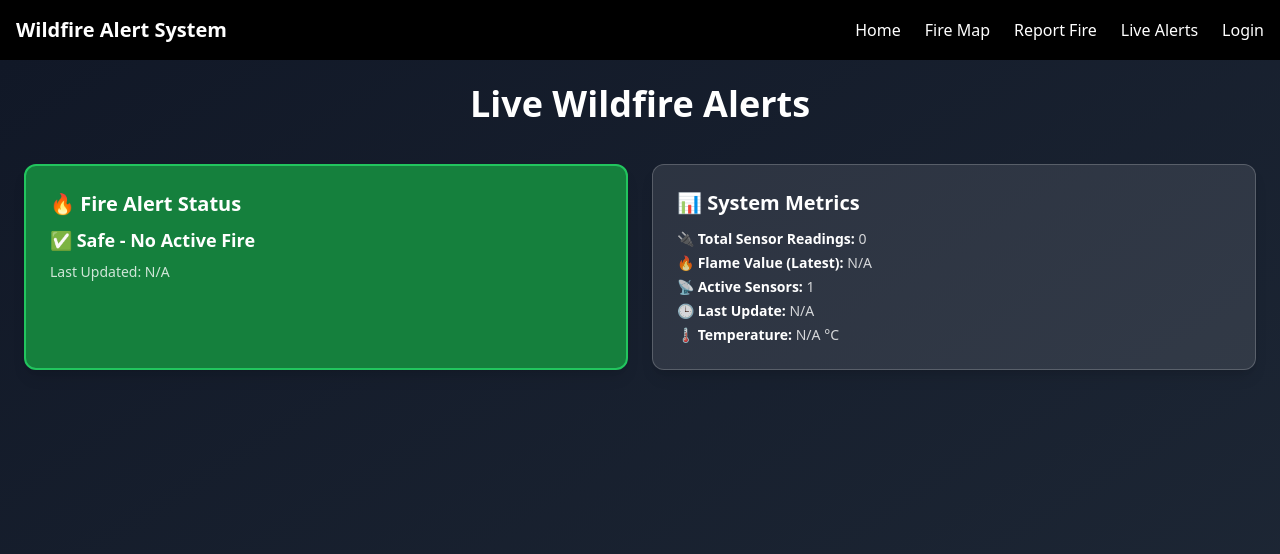
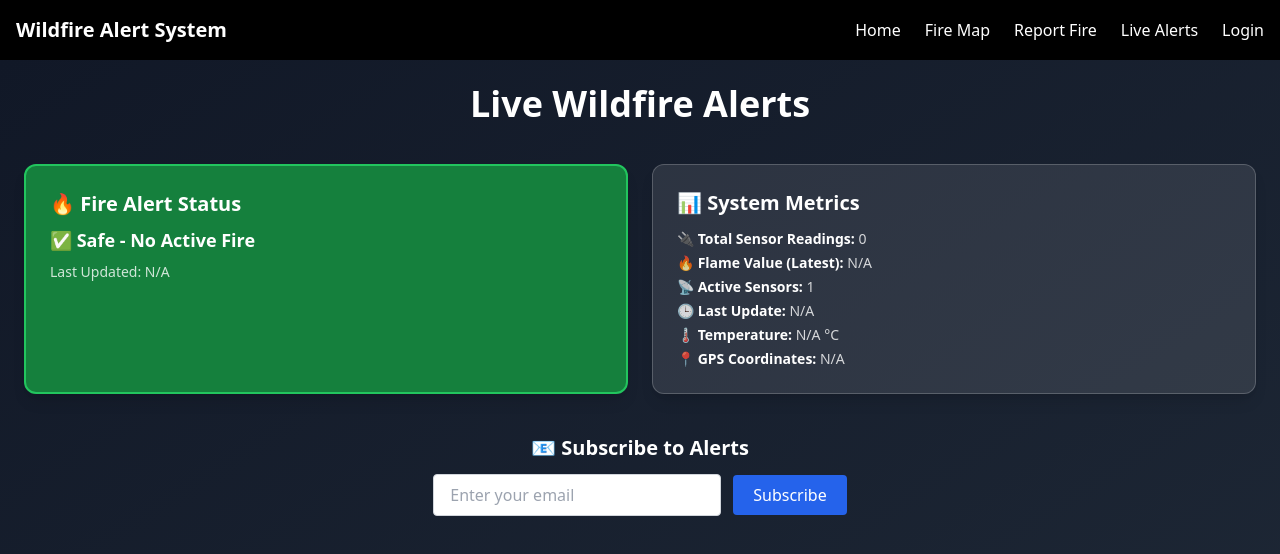
Before and after one commit to AK4007/wildfire-iot-monitoring, a React (Create React App) app in the folder wildfire-dashboard/: page /live-alerts in a window 1280 px wide. Shown: the top 554 px of the page. Built offline with nearby package versions, Linux system fonts and the light colour scheme; no server answers.

Commit message:
with SNS integration

```diff
--- a/wildfire-dashboard/package.json
+++ b/wildfire-dashboard/package.json
@@ -7,6 +7,7 @@
     "@testing-library/jest-dom": "^6.6.3",
     "@testing-library/react": "^16.3.0",
     "@testing-library/user-event": "^13.5.0",
+    "aws-sdk": "^2.1692.0",
     "framer-motion": "^12.16.0",
     "react": "^19.1.0",
     "react-dom": "^19.1.0",
--- a/wildfire-dashboard/src/pages/AdminDashboardOverview.js
+++ b/wildfire-dashboard/src/pages/AdminDashboardOverview.js
@@ -4,35 +4,30 @@ import { useAuth } from '../Context/AuthContext';
 
 const AdminDashboardOverview = () => {
   const { isLoggedIn } = useAuth();
-  const navigate = useNavigate();
-
   const [data, setData] = useState([]);
   const [latest, setLatest] = useState(null);
+  const navigate = useNavigate();
 
   const API_URL = 'http://18.189.248.234:5000/history?device_id=sensor001';
 
   useEffect(() => {
-    if (!isLoggedIn) return;
+    if (!isLoggedIn) return; // Don't fetch data if not logged in
 
     const fetchData = async () => {
       try {
         const response = await fetch(API_URL, {
           method: 'GET',
+          mode: 'cors',
           headers: {
+            'X-User-Role': 'government',
             'Content-Type': 'application/json',
-            'X-User-Role': 'government',
           },
         });
+
         const json = await response.json();
-
-        const sorted = Array.isArray(json)
-          ? json.sort((a, b) => new Date(b.timestamp) - new Date(a.timestamp))
-          : [];
-
+        const sorted = json.sort((a, b) => new Date(b.timestamp) - new Date(a.timestamp));
         setData(sorted);
-        if (sorted.length > 0) {
-          setLatest(sorted[0]);
-        }
+        if (sorted.length > 0) setLatest(sorted[0]);
       } catch (error) {
         console.error('Error fetching fire data:', error);
       }
@@ -43,7 +38,19 @@ const AdminDashboardOverview = () => {
     return () => clearInterval(interval);
   }, [isLoggedIn]);
 
+  const fireDetected = Number(latest?.flame) === 1;
+
+  // ❌ Block access if not logged in
+  if (!isLoggedIn) {
+    return (
+      <div className="text-center py-10 text-red-500 text-xl">
+        ❌ Access Denied: Please login as an admin.
+      </div>
+    );
+  }
+
   const convertToLocalTime = (utcString) => {
+    if (!utcString) return 'N/A';
     const date = new Date(utcString + 'Z');
     return date.toLocaleString('en-CA', {
       timeZone: 'America/Toronto',
@@ -57,23 +64,17 @@ const AdminDashboardOverview = () => {
     });
   };
 
-  const fireDetected = Number(latest?.flame) === 1;
-
-  if (!isLoggedIn) {
-    return (
-      <div className="text-center py-10 text-red-500 text-xl">
-        ❌ Access Denied: Please login as an admin.
-      </div>
-    );
-  }
-
+  // ✅ Render admin dashboard view
   return (
     <div className="min-h-screen bg-gradient-to-br from-gray-900 to-gray-800 text-white px-6 py-10">
       <h1 className="text-4xl font-bold mb-12 text-center">Admin Dashboard Overview</h1>
-
       <div className="grid md:grid-cols-3 gap-6">
-        {/* 🔥 Fire Alert Status */}
-        <div className={`p-6 rounded-2xl shadow-lg border-2 transition-transform transform hover:-translate-y-2 ${fireDetected ? 'bg-red-700/80 border-red-500' : 'bg-green-700/80 border-green-500'}`}>
+        {/*  Fire Alert Status */}
+        <div
+          className={`p-6 rounded-2xl shadow-lg transition-transform transform hover:-translate-y-2 border ${
+            fireDetected ? 'bg-red-700/80 border-red-500' : 'bg-green-700/80 border-green-500'
+          }`}
+        >
           <h2 className="text-xl font-semibold mb-2">🔥 Fire Alert Status</h2>
           <p className="text-lg font-bold">
             {fireDetected ? '⚠️ Fire Detected!' : '✅ Safe - No Active Fire'}
@@ -90,7 +91,7 @@ const AdminDashboardOverview = () => {
         >
           <h2 className="text-xl font-semibold mb-3">📋 View Detailed Data</h2>
           <p className="text-white/80">
-            Click to view the full table of sensor data including temperature, humidity, and GPS logs.
+            Click to view the full table of sensor data including temperature, humidity, GPS logs.
           </p>
         </div>
 
@@ -100,13 +101,14 @@ const AdminDashboardOverview = () => {
           <div className="space-y-2 text-sm text-white/80">
             <p>🔌 <span className="text-white font-semibold">Total Sensor Readings:</span> {data.length}</p>
             <p>🔥 <span className="text-white font-semibold">Flame Value (Latest):</span> {latest?.flame ?? 'N/A'}</p>
-            <p>📡 <span className="text-white font-semibold">Active Sensors:</span> 1 </p>
+            <p>📡 <span className="text-white font-semibold">Active Sensors:</span> 1 (Simulated)</p>
             <p>🕒 <span className="text-white font-semibold">Last Update:</span> {latest?.timestamp ? convertToLocalTime(latest.timestamp) : 'N/A'}</p>
-            <p>🌡️ <span className="text-white font-semibold">Avg Temperature:</span> {
-              data.length > 0
-                ? (data.reduce((acc, val) => acc + (val.temperature || 0), 0) / data.length).toFixed(1)
-                : 'N/A'
-            } °C</p>
+            <p>🌡️ <span className="text-white font-semibold">Avg Temperature:</span> {latest?.temperature ?? 'N/A'} °C</p>
+            <p>📍 <span className="text-white font-semibold">GPS Coordinates:</span>
+              {latest?.latitude && latest?.longitude
+                ? `${latest.latitude}, ${latest.longitude}`
+                : 'N/A'}
+            </p>
           </div>
         </div>
       </div>
--- a/wildfire-dashboard/src/pages/LiveAlerts.js
+++ b/wildfire-dashboard/src/pages/LiveAlerts.js
@@ -4,8 +4,11 @@ import AnimatedNavbar from '../components/AnimatedNavbar';
 const LiveAlerts = () => {
   const [data, setData] = useState([]);
   const [latest, setLatest] = useState(null);
+  const [email, setEmail] = useState('');
+  const [message, setMessage] = useState('');
 
   const API_URL = 'http://18.189.248.234:5000/history?device_id=sensor001';
+  const SUBSCRIBE_API = 'https://molcfvotxg.execute-api.us-east-2.amazonaws.com/prod/subscribe';
 
   useEffect(() => {
     const fetchData = async () => {
@@ -54,6 +57,29 @@ const LiveAlerts = () => {
 
   const fireDetected = Number(latest?.flame) === 1;
 
+  // SNS Subscribe logic
+  const handleSubscribe = async () => {
+    if (!email) {
+      setMessage('Please enter a valid email address.');
+      return;
+    }
+
+    try {
+      const res = await fetch(SUBSCRIBE_API, {
+        method: 'POST',
+        headers: { 'Content-Type': 'application/json' },
+        body: JSON.stringify({ email })
+      });
+      const data = await res.json();
+
+      // Trigger "Subscribed" state
+      setMessage('✅ Subscribed! Please confirm via your email.');
+    } catch (err) {
+      console.error(err);
+      setMessage('Failed to subscribe. Try again.');
+    }
+  };
+
   return (
     <>
       <AnimatedNavbar />
@@ -61,28 +87,88 @@ const LiveAlerts = () => {
         <h1 className="text-4xl font-bold mb-10 text-center">Live Wildfire Alerts</h1>
 
         <div className="grid grid-cols-1 md:grid-cols-2 gap-6">
-          {/* 🔥 Fire Alert Box */}
-          <div className={`p-6 rounded-xl shadow-lg border-2 ${fireDetected ? 'bg-red-700 border-red-500' : 'bg-green-700 border-green-500'}`}>
+          {/* Fire Alert Box */}
+          <div
+            className={`p-6 rounded-xl shadow-lg border-2 ${
+              fireDetected ? 'bg-red-700 border-red-500' : 'bg-green-700 border-green-500'
+            }`}
+          >
             <h2 className="text-xl font-semibold mb-2">🔥 Fire Alert Status</h2>
             <p className="text-lg font-bold">
               {fireDetected ? '⚠️ Fire Detected!' : '✅ Safe - No Active Fire'}
             </p>
             <p className="mt-2 text-sm text-white/80">
-              Last Updated: {latest?.timestamp ? convertToLocalTime(latest.timestamp) : 'N/A'}
+              Last Updated:{' '}
+              {latest?.timestamp ? convertToLocalTime(latest.timestamp) : 'N/A'}
             </p>
           </div>
 
-          {/* 📊 System Metrics Box */}
+          {/* System Metrics Box */}
           <div className="p-6 rounded-xl bg-white/10 shadow-lg border border-white/20">
             <h2 className="text-xl font-semibold mb-3">📊 System Metrics</h2>
             <ul className="text-sm text-white/80 space-y-1">
-              <li>🔌 <span className="text-white font-semibold">Total Sensor Readings:</span> {data.length}</li>
-              <li>🔥 <span className="text-white font-semibold">Flame Value (Latest):</span> {latest?.flame ?? 'N/A'}</li>
-              <li>📡 <span className="text-white font-semibold">Active Sensors:</span> 1 </li>
-              <li>🕒 <span className="text-white font-semibold">Last Update:</span> {latest?.timestamp ? convertToLocalTime(latest.timestamp) : 'N/A'}</li>
-              <li>🌡️ <span className="text-white font-semibold">Temperature:</span> {latest?.temperature ?? 'N/A'} °C</li>
+              <li>
+                🔌 <span className="text-white font-semibold">Total Sensor Readings:</span>{' '}
+                {data.length}
+              </li>
+              <li>
+                🔥 <span className="text-white font-semibold">Flame Value (Latest):</span>{' '}
+                {latest?.flame ?? 'N/A'}
+              </li>
+              <li>
+                📡 <span className="text-white font-semibold">Active Sensors:</span> 1
+              </li>
+              <li>
+                🕒 <span className="text-white font-semibold">Last Update:</span>{' '}
+                {latest?.timestamp ? convertToLocalTime(latest.timestamp) : 'N/A'}
+              </li>
+              <li>
+                🌡️ <span className="text-white font-semibold">Temperature:</span>{' '}
+                {latest?.temperature ?? 'N/A'} °C
+              </li>
+              <li>
+                📍 <span className="text-white font-semibold">GPS Coordinates:</span>{' '}
+                {latest?.latitude && latest?.longitude
+                  ? `${latest.latitude.toFixed(4)}, ${latest.longitude.toFixed(4)}`
+                  : 'N/A'}
+              </li>
             </ul>
           </div>
+        </div>
+
+        {/* SNS Subscribe Section */}
+        <div className="text-center mt-10">
+          <h3 className="text-xl font-semibold mb-3">📧 Subscribe to Alerts</h3>
+          <div className="flex flex-col md:flex-row justify-center items-center gap-3">
+            <input
+              type="email"
+              placeholder="Enter your email"
+              value={email}
+              onChange={(e) => setEmail(e.target.value)}
+              disabled={message.includes('Subscribed')}
+              className="border border-gray-300 rounded px-4 py-2 w-72 text-black"
+            />
+            <button
+              onClick={handleSubscribe}
+              disabled={message.includes('Subscribed')}
+              className={`px-5 py-2 rounded ${
+                message.includes('Subscribed')
+                  ? 'bg-green-600 cursor-not-allowed'
+                  : 'bg-blue-600 hover:bg-blue-700 text-white'
+              }`}
+            >
+              {message.includes('Subscribed') ? '✅ Subscribed' : 'Subscribe'}
+            </button>
+          </div>
+          {message && (
+            <p
+              className={`mt-2 ${
+                message.includes('Subscribed') ? 'text-green-400' : 'text-yellow-400'
+              }`}
+            >
+              {message}
+            </p>
+          )}
         </div>
       </div>
     </>
```
Also changed, not shown: 1 other file (tests, documents, lock files or other folders).
